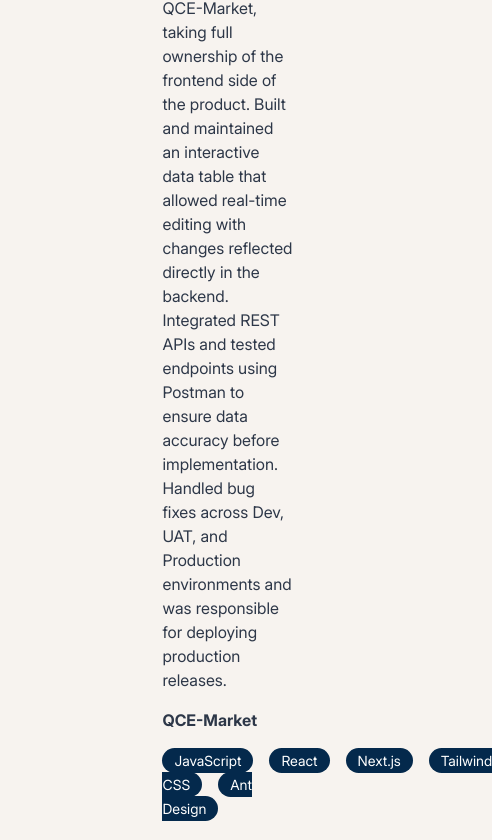
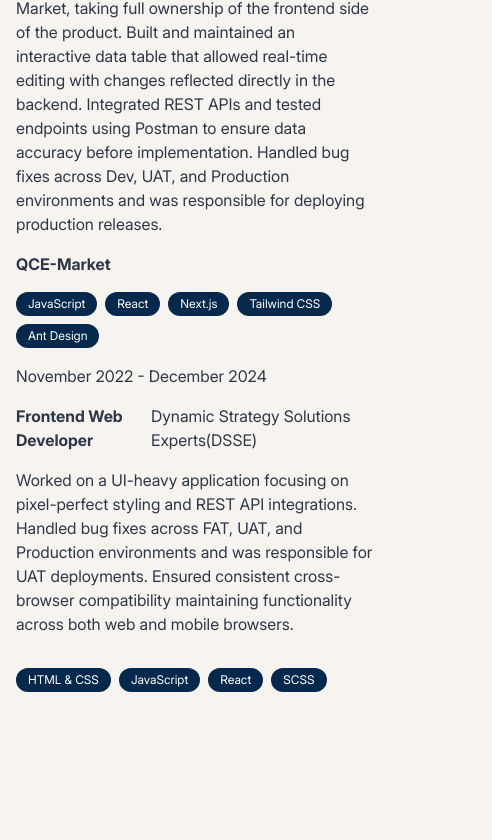
Before and after one commit to TheRealHarvin/portfolio, a React (Vite) app: page / in a window 390 px wide. Shown: the part 1882-2722 px from the top of the page, 492 px wide, since content can reach past the window. After the commit the page ends 2606 px from the top, so only its background shows below. Built offline with nearby package versions, Linux system fonts and the light colour scheme.

Commit message:
Fix: About and Experience responsive

```diff
--- a/src/pages/About/index.jsx
+++ b/src/pages/About/index.jsx
@@ -1,7 +1,7 @@
 function About() {
   return (
-    <div className="flex flex-col justify-center items-center min-h-screen w-full p-4 md:p-0">
-      <div className="flex flex-start flex-col lg:w-3/6 w-full p-4 lg:p-0">
+    <div id="about" className="flex flex-col justify-center items-center min-h-screen w-full p-4 lg:p-0">
+      <div className="flex flex-start flex-col lg:w-3/6 w-full">
       <div className="pb-4">
         <span className="text-4xl">Hey I'm <strong>Harvin</strong></span>
       </div>
--- a/src/pages/Experience/index.jsx
+++ b/src/pages/Experience/index.jsx
@@ -20,28 +20,30 @@
   ]
 
   return (
-    <div className="flex flex-col justify-center items-center min-h-screen">
-      <div className="flex flex-start flex-col w-3/6">
+    <div id="experience" className="flex flex-col justify-center items-center min-h-screen p-4 lg:p-0">
+      <div className="flex flex-start flex-col lg:w-3/6 w-full md:p-0">
         <h2>Experience</h2>
       </div>
-      <div className="w-3/6">
-
+      <div className="w-full lg:w-3/6 lg:p-0">
         {experience.map((experience, key) => {
           return (
-            <div className="flex pb-4" key={key}>
-              <div className="w-2/6"><p>{experience.duration}</p></div>
-              <div className="w-4/6">
+            <div className="flex flex-col lg:flex-row pb-4" key={key}>
+              <div className="lg:w-2/6"><p>{experience.duration}</p></div>
+              <div className="lg:w-4/6">
                 <header className="flex">
                   <strong>{experience.role}</strong>
+                  <p>{experience.company}</p>
                 </header>
                 <p>{experience.description}</p>
                 {experience.projectLink && <a href={`${experience.projectLink}`} className="pb-4"><strong>{experience.projectName}</strong></a>}
-                <div className="pt-4">
+                <div className="pt-4 flex flex-wrap gap-2">
                   {experience.techStack.map((tech, index) => (
-                    <span className="pr-4" key={index}>
-                      <span className="py-1 px-3 rounded-full text-center text-sm" style={{backgroundColor: "#04294C", color: "#fff"}}>
-                        {tech}
-                      </span>
+                    <span
+                      key={index}
+                      className="py-1 px-3 rounded-full text-center text-xs sm:text-sm"
+                      style={{backgroundColor: "#04294C", color: "#fff"}}
+                    >
+                      {tech}
                     </span>
                   ))}
                 </div>
```
